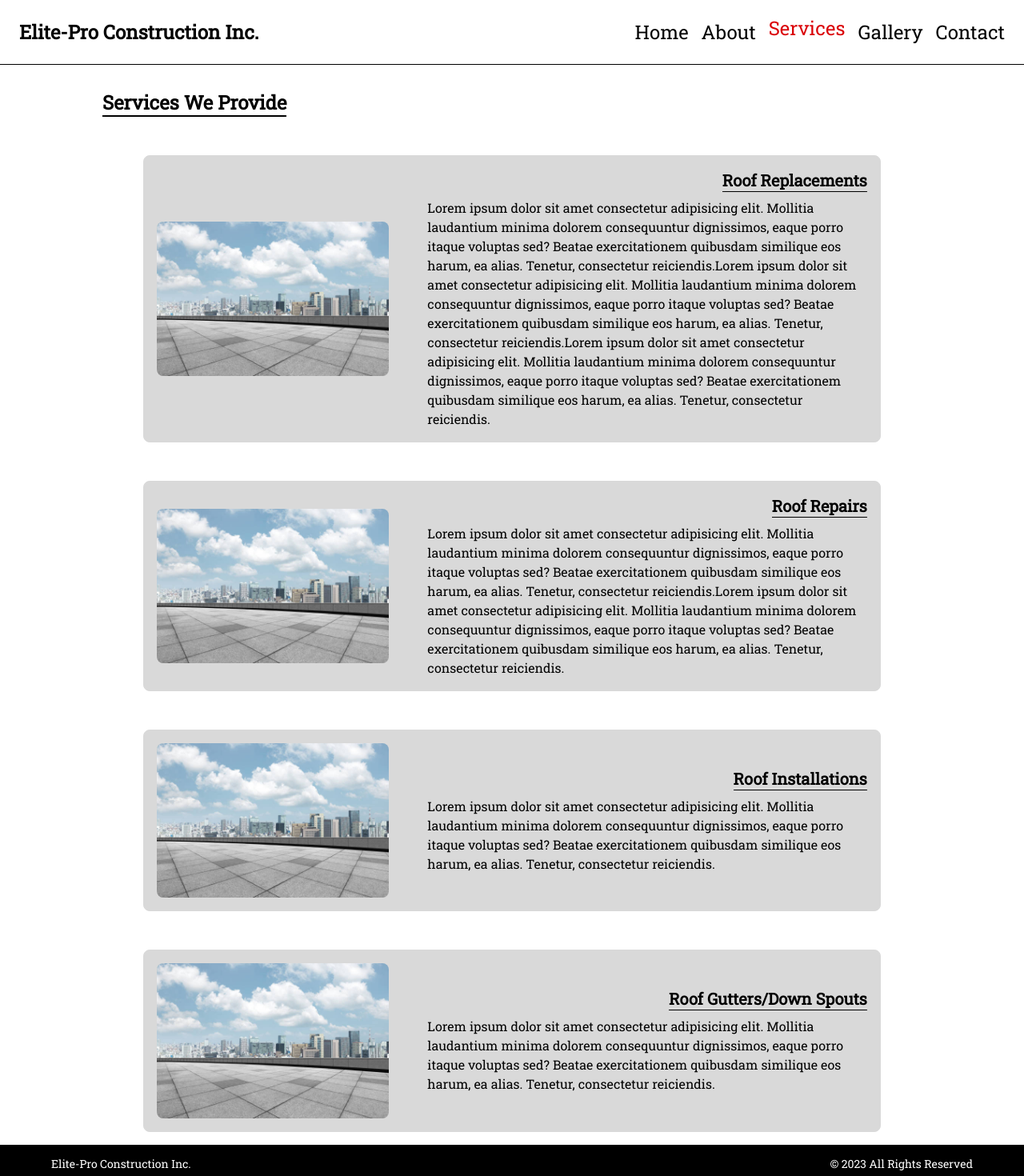
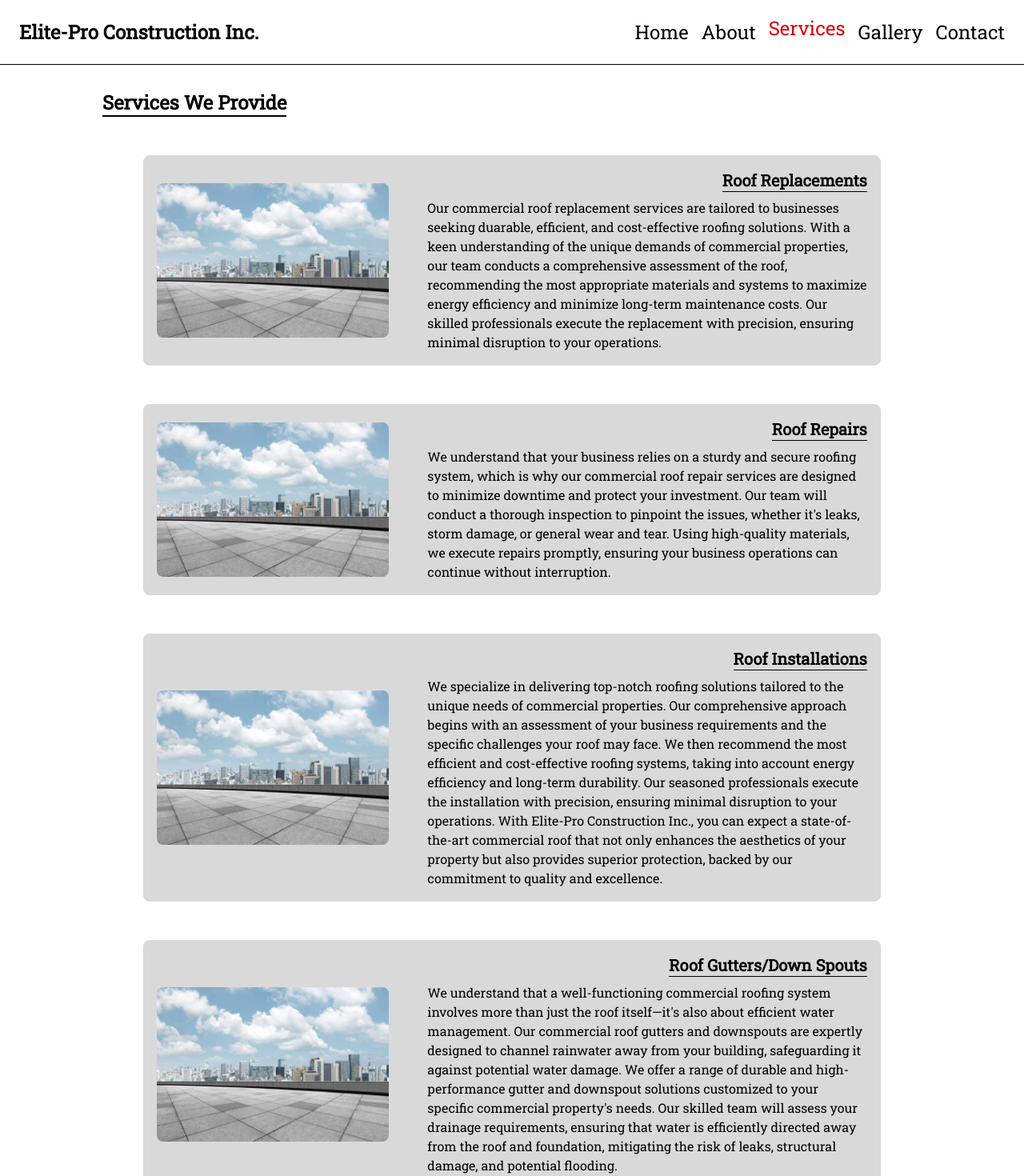
Before and after one commit to BenMoreira/elite-pro-website, a React (Vite) app: page /Services in a window 1280 px wide. Shown: the top 1470 px of the page at 80% size. Built offline with nearby package versions, Linux system fonts and the light colour scheme.

Commit message:
Adds information to Home and Services pages

```diff
--- a/src/pages/Home.jsx
+++ b/src/pages/Home.jsx
@@ -19,7 +19,7 @@ const Home = () => {
           </div>
 
           <div className='text-lg md:text-2xl'>
-            Slogan Here
+            Your Premier Destination for Roofing
           </div>
 
           <div className='text-lg text-center md:text-xl'>
@@ -31,11 +31,11 @@ const Home = () => {
       </div>
 
       <div className='w-[70%] mx-auto md:text-center px-5 py-[4rem] text-lg'>
-        Lorem ipsum dolor sit amet consectetur adipisicing elit. Mollitia laudantium minima dolorem consequuntur dignissimos,
-        eaque porro itaque voluptas sed? Beatae exercitationem quibusdam similique eos harum, ea alias. Tenetur, consectetur
-        reiciendis. Lorem ipsum dolor sit amet consectetur adipisicing elit. Perferendis provident, ratione expedita quaerat
-        accusamus explicabo inventore sequi recusandae modi, error omnis enim itaque cupiditate distinctio doloremque aut deserunt
-        atque! Voluptates.
+        Based out of Georgia, Elite-Pro Construction Inc. is your premier destination when it comes to roofing.
+        With decades worth of expertise and experience, Elite-Pro specializes in roof replacements, repairs, installations, and gutters/down spouts,
+        while ensuring the utmost protection and longevity for your home. Our dedicated team of professionals prioritizes attention to detail,
+        top-quality materials, and customer satisfaction in every project we undertake. Elite-Pro Construction Inc. is your trusted partner
+        for all your roofing needs.
       </div>
 
       <div className='w-full mx-auto px-5 pb-[4rem]'>
@@ -45,7 +45,7 @@ const Home = () => {
           >
             <div className='w-[100%] md:w-[20vw] px-5 py-[10vh] backdrop-brightness-[70%] text-white'>
               <div>Roof Replacements</div>
-              <div>description</div>
+              <div></div>
             </div>
           </div>
 
@@ -54,7 +54,7 @@ const Home = () => {
           >
             <div className='w-[100%] md:w-[20vw] px-5 py-[10vh] backdrop-brightness-[70%] text-white'>
               <div>Roof Repairs</div>
-              <div>description</div>
+              <div></div>
             </div>
           </div>
 
@@ -63,7 +63,7 @@ const Home = () => {
           >
             <div className='w-[100%] md:w-[20vw] px-5 py-[10vh] backdrop-brightness-[70%] text-white'>
               <div>Roof Installations</div>
-              <div>description</div>
+              <div></div>
             </div>
           </div>
 
@@ -72,7 +72,7 @@ const Home = () => {
           >
             <div className='w-[100%] md:w-[20vw] px-5 py-[10vh] backdrop-brightness-[70%] text-white'>
               <div>Roof Gutters/Down Spouts</div>
-              <div>description</div>
+              <div></div>
             </div>
           </div>
         </div>
@@ -85,9 +85,7 @@ const Home = () => {
 
         <div className='grid grid-cols-1 md:grid-cols-3 gap-4 text-center p-[5vh]'>
           <div className='rounded-lg' style={{ backgroundImage: 'url("/stockone.jpg")', backgroundSize: 'cover' }}>
-            <div className='py-[15vh] hover:backdrop-brightness-[70%] rounded-lg border-2 border-black-100 '>
-              1
-            </div>
+            <div className='py-[16.5vh] hover:backdrop-brightness-[70%] rounded-lg border-2 border-black-100 '></div>
           </div>
           <div className='border border-black-100 rounded-lg py-[15vh]'>2</div>
           <div className='border border-black-100 rounded-lg py-[15vh]'>3</div>
--- a/src/pages/Services.jsx
+++ b/src/pages/Services.jsx
@@ -12,39 +12,42 @@ const Services = () => {
 
         <ServiceCard
           name='Roof Replacements'
-          desc='Lorem ipsum dolor sit amet consectetur adipisicing elit. Mollitia laudantium minima dolorem consequuntur dignissimos,
-          eaque porro itaque voluptas sed? Beatae exercitationem quibusdam similique eos harum, ea alias. Tenetur, consectetur
-          reiciendis.Lorem ipsum dolor sit amet consectetur adipisicing elit. Mollitia laudantium minima dolorem consequuntur dignissimos,
-          eaque porro itaque voluptas sed? Beatae exercitationem quibusdam similique eos harum, ea alias. Tenetur, consectetur
-          reiciendis.Lorem ipsum dolor sit amet consectetur adipisicing elit. Mollitia laudantium minima dolorem consequuntur dignissimos,
-          eaque porro itaque voluptas sed? Beatae exercitationem quibusdam similique eos harum, ea alias. Tenetur, consectetur
-          reiciendis.'
+          desc="Our commercial roof replacement services are tailored to businesses seeking duarable, efficient, and cost-effective
+          roofing solutions. With a keen understanding of the unique demands of commercial properties, our team conducts a comprehensive
+          assessment of the roof, recommending the most appropriate materials and systems to maximize energy efficiency and minimize
+          long-term maintenance costs. Our skilled professionals execute the replacement with precision, ensuring minimal disruption
+          to your operations."
           image='/stockone.jpg'
         />
 
         <ServiceCard
           name='Roof Repairs'
-          desc='Lorem ipsum dolor sit amet consectetur adipisicing elit. Mollitia laudantium minima dolorem consequuntur dignissimos,
-          eaque porro itaque voluptas sed? Beatae exercitationem quibusdam similique eos harum, ea alias. Tenetur, consectetur
-          reiciendis.Lorem ipsum dolor sit amet consectetur adipisicing elit. Mollitia laudantium minima dolorem consequuntur dignissimos,
-          eaque porro itaque voluptas sed? Beatae exercitationem quibusdam similique eos harum, ea alias. Tenetur, consectetur
-          reiciendis.'
+          desc="We understand that your business relies on a sturdy and secure roofing system, which is why our commercial roof repair
+          services are designed to minimize downtime and protect your investment. Our team will conduct a thorough
+          inspection to pinpoint the issues, whether it's leaks, storm damage, or general wear and tear. Using high-quality materials,
+          we execute repairs promptly, ensuring your business operations can continue without interruption."
           image='/stockone.jpg'
         />
 
         <ServiceCard
           name='Roof Installations'
-          desc='Lorem ipsum dolor sit amet consectetur adipisicing elit. Mollitia laudantium minima dolorem consequuntur dignissimos,
-          eaque porro itaque voluptas sed? Beatae exercitationem quibusdam similique eos harum, ea alias. Tenetur, consectetur
-          reiciendis.'
+          desc="We specialize in delivering top-notch roofing solutions tailored to the unique needs of commercial properties. Our
+          comprehensive approach begins with an assessment of your business requirements and the specific challenges your
+          roof may face. We then recommend the most efficient and cost-effective roofing systems, taking into account energy efficiency
+          and long-term durability. Our seasoned professionals execute the installation with precision, ensuring minimal disruption to
+          your operations. With Elite-Pro Construction Inc., you can expect a state-of-the-art commercial roof that not only enhances the
+          aesthetics of your property but also provides superior protection, backed by our commitment to quality and excellence."
           image='/stockone.jpg'
         />
 
         <ServiceCard
           name='Roof Gutters/Down Spouts'
-          desc='Lorem ipsum dolor sit amet consectetur adipisicing elit. Mollitia laudantium minima dolorem consequuntur dignissimos,
-          eaque porro itaque voluptas sed? Beatae exercitationem quibusdam similique eos harum, ea alias. Tenetur, consectetur
-          reiciendis.'
+          desc="We understand that a well-functioning commercial roofing system involves more than just the roof itself—it's also about
+          efficient water management. Our commercial roof gutters and downspouts are expertly designed to channel rainwater away from your
+          building, safeguarding it against potential water damage. We offer a range of durable and high-performance gutter and downspout
+          solutions customized to your specific commercial property's needs. Our skilled team will assess your drainage requirements,
+          ensuring that water is efficiently directed away from the roof and foundation, mitigating the risk of leaks, structural damage,
+          and potential flooding."
           image='/stockone.jpg'
         />
       </div>
```
